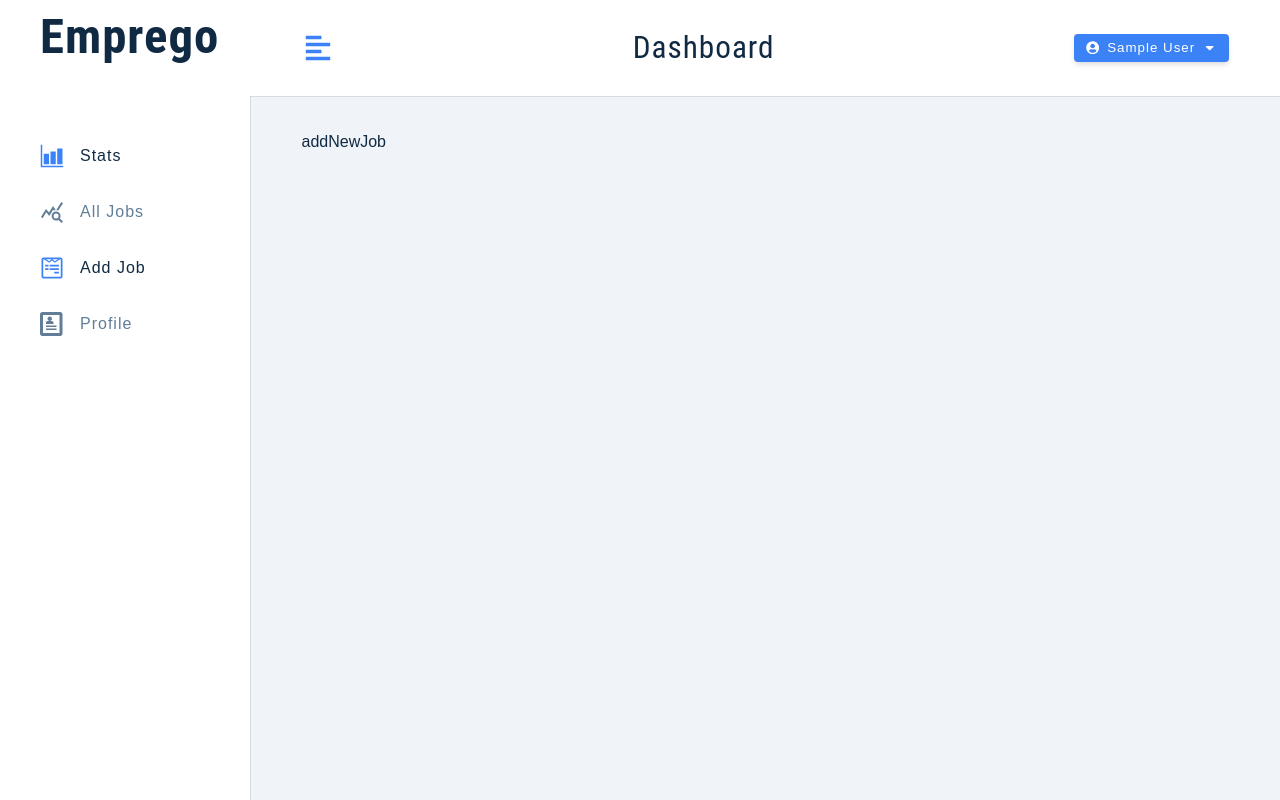
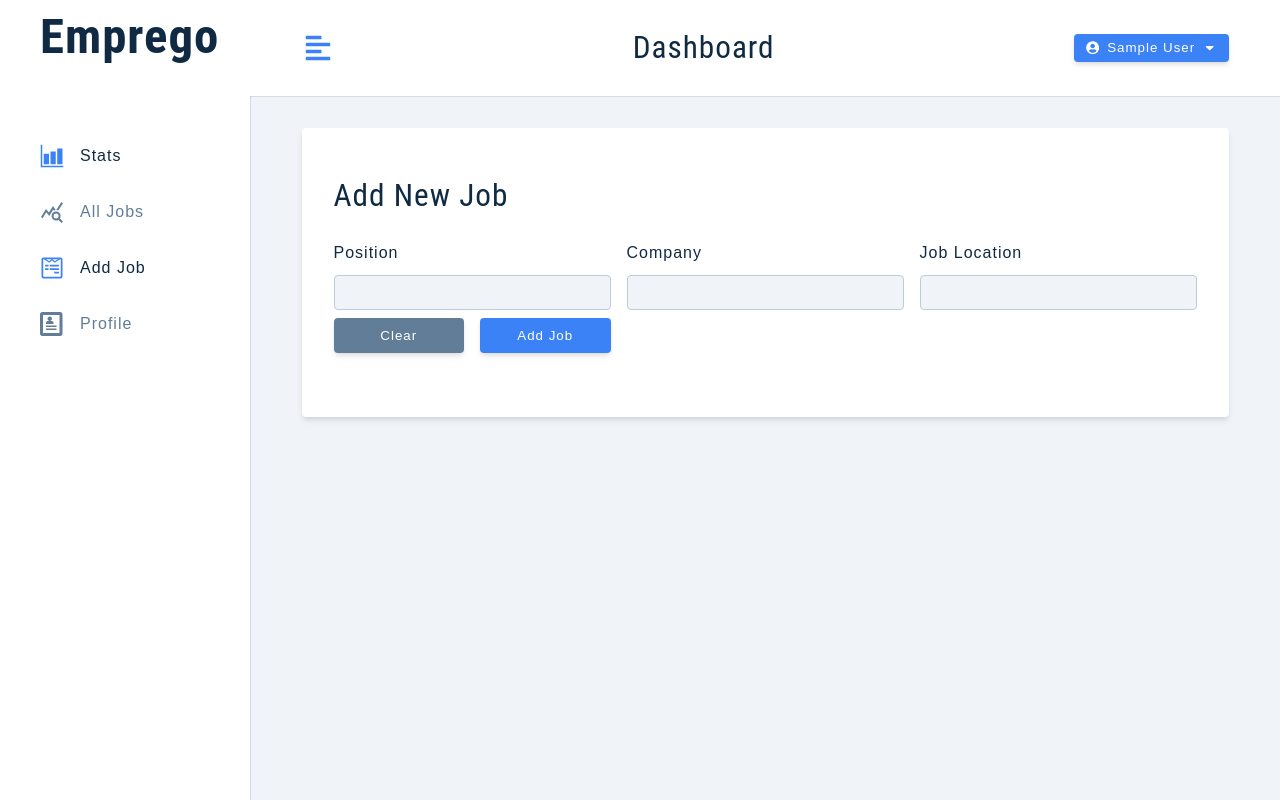
Before and after one commit to YellowFlash2012/emprego, a React (Create React App) app: page /dashboard/add-new-job in a window 1280 px wide. Built offline with nearby package versions, Linux system fonts and the light colour scheme; sample sign-in values are in the browser's storage.

Commit message:
created the jobSlice for addNewJob component, created a basic form ui to add new jobs

```diff
--- a/src/app/store.js
+++ b/src/app/store.js
@@ -1,8 +1,10 @@
 import { configureStore } from "@reduxjs/toolkit";
 import userReducer from "../features/userSlice";
+import jobReducer from "../features/jobSlice";
 
 export const store = configureStore({
     reducer: {
-        user: userReducer
+        user: userReducer,
+        job:jobReducer
     }
 });
--- /dev/null
+++ b/src/features/jobSlice.js
@@ -0,0 +1,20 @@
+import { createSlice, createAsyncThunk } from "@reduxjs/toolkit";
+
+const initialState = {
+    isLoading: false,
+    position: "",
+    company: "",
+    jobLocation: "",
+    jobTypeOptions: ["full-time", "part-time", "remote", "internship"],
+    jobType: "full-time",
+    statusOptions: ["interview", "declined", "pending"],
+    status: "pending",
+    isEditing: false,
+    editJobId: ""
+};
+
+const jobSlice = createSlice({
+    name:"job",initialState,reducers:{}
+})
+
+export default jobSlice.reducer
--- a/src/features/userSlice.js
+++ b/src/features/userSlice.js
@@ -50,6 +50,11 @@ export const updateUser = createAsyncThunk("user/updateUser", async (user, thunk
 
         return res.data;
     } catch (error) {
+        if (error.response.status === 401) {
+            thunkAPI.dispatch(logoutUser());
+
+            return thunkAPI.rejectWithValue("You are not authorized! Logging you out...")
+        }
         console.error(error.response);
         return thunkAPI.rejectWithValue(error.response.data.msg);
     }
--- a/src/pages/Dashboard/AddNewJob.js
+++ b/src/pages/Dashboard/AddNewJob.js
@@ -1,4 +1,55 @@
+import { useSelector } from "react-redux";
+import { toast } from "react-toastify";
+import FormRow from "../../components/FormRow";
+import Wrapper from "../../helpers/DashboardFormPage";
+
 const AddNewJob = () => {
-    return <div>addNewJob</div>;
+    const { isLoading, position, company, jobLocation, jobType, jobTypeOptions, status, statusOptions, isEditing, editJobId } = useSelector(store => store.job);
+
+    const addNewJobHandler = (e) => {
+        e.preventDefault();
+
+        if (!position || !company || !jobLocation) {
+            toast.error("Kindly fill out all those fields!");
+
+            return;
+        }
+    };
+
+    const handleInputs = (e) => {
+        const name = e.target.name;
+        const value = e.target.value;
+
+        console.log(name, value);
+    }
+
+    const clearInputFieldsHandler = () => { };
+
+
+    return <Wrapper>
+        <form className="form">
+            <h3>{isEditing ? "edit job" : "add new job"}</h3>
+
+            <div className="form-center">
+                {/* position */}
+                <FormRow type="text" name="position" value={position} handleChange={handleInputs} />
+
+                {/* company */}
+                <FormRow type="text" name="company" value={company} handleChange={handleInputs} />
+
+                {/* jobLocation */}
+                <FormRow type="text" name="jobLocation" value={jobLocation} labelText="job location" handleChange={handleInputs} />
+
+                <div className="btn-container">
+                    <button type="button" className="btn btn-block clear-btn" onClick={clearInputFieldsHandler}>
+                        clear
+                    </button>
+                    <button type="button" className="btn btn-block submit-btn" onClick={addNewJobHandler} disabled={isLoading}>
+                        add job
+                    </button>
+                </div>
+            </div>
+        </form>
+    </Wrapper>;
 };
 export default AddNewJob;
```
